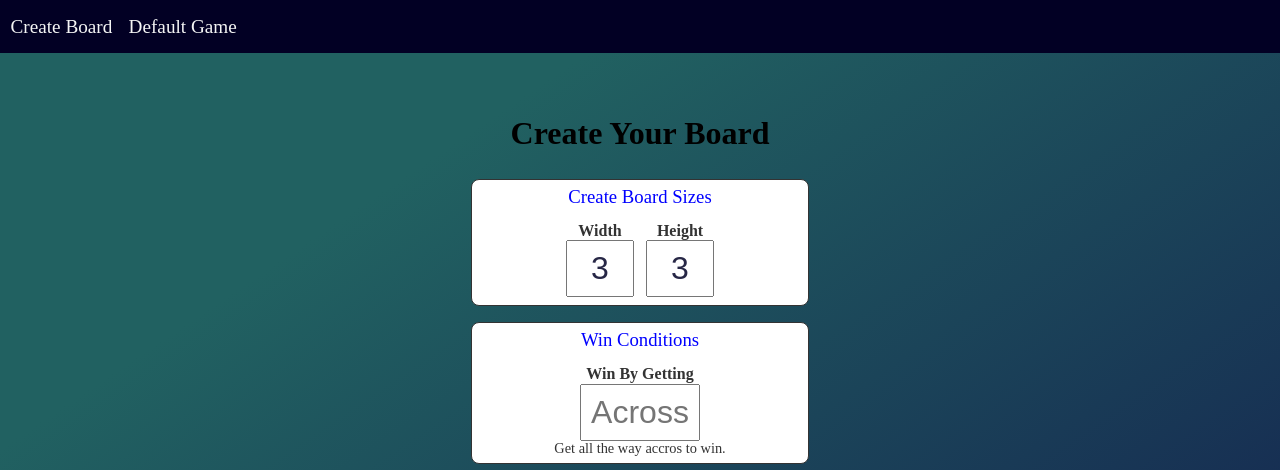
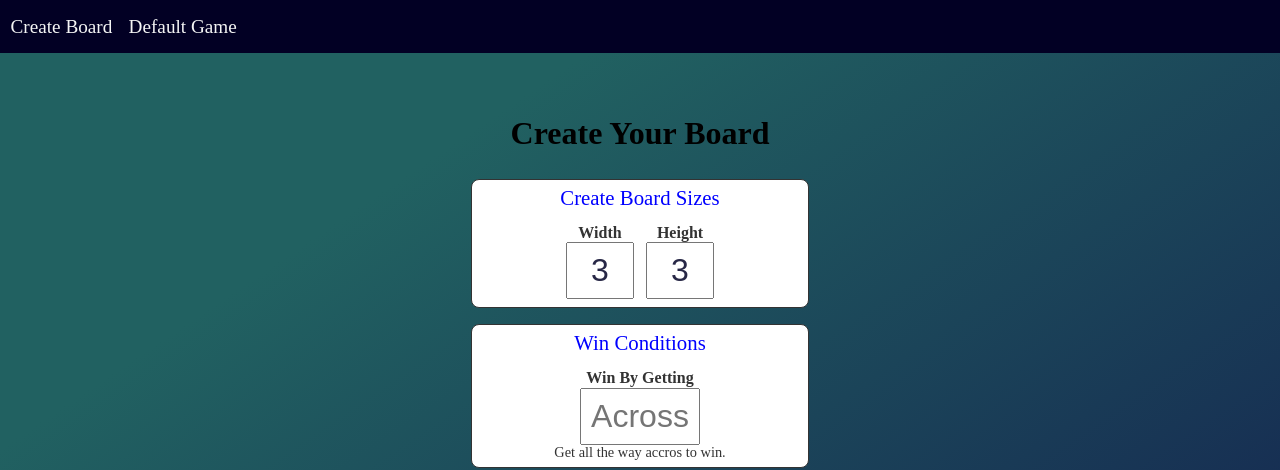
Before and after one commit to MichaelLesirge/tic-tac-toe, a plain HTML site: page HTML-CSS-JS/index.html in a window 1280 px wide. Shown: the top 470 px of the page. Drawn offline with Linux system fonts and the light colour scheme.

Commit message:
improve accessibility for no real reason

```diff
--- a/HTML-CSS-JS/index.html
+++ b/HTML-CSS-JS/index.html
@@ -7,6 +7,9 @@
 
 		<link rel="stylesheet" href="styles/main.css" />
 		<link rel="stylesheet" href="styles/index.css" />
+
+		<meta name="description" content="Play a custom TicTacToe game that I made to get better at HTML, CSS, and JavaScript. You can create a custom board size and a custom win conditions to change how the game is played.">
+		<meta name="keywords" content="TicTacToe, play, programming, HTML, CSS, JavaScript">
 
 		<link rel="shortcut icon" href="favicon.ico" type="image/x-icon" />
 
@@ -34,7 +37,7 @@
 					<h1>Create Your Board</h1>
 
 					<div class="card">
-						<h3 class="step-title">Create Board Sizes</h3>
+						<h2 class="step-title">Create Board Sizes</h2>
 						<div class="form-group">
 							<div class="input-group">
 								<label for="width">Width</label>
@@ -60,7 +63,7 @@
 					</div>
 
 					<div class="card">
-						<h3 class="step-title">Win Conditions</h3>
+						<h2 class="step-title">Win Conditions</h2>
 						<div class="form-group">
 							<div>
 								<div class="input-group">
@@ -82,7 +85,7 @@
 
 					<!--
 					<div class="card">
-					<h3 class="step-title">Players</h3>
+					<h2 class="step-title">Players</h2>
 						<div class="form-group">
 
 						</div>
--- a/HTML-CSS-JS/styles/index.css
+++ b/HTML-CSS-JS/styles/index.css
@@ -82,6 +82,7 @@
 
 .step-title {
 	color: hsl(240, 100%, 50%);
+	font-size: 1.3rem;
 	margin: 0;
 	margin-bottom: 1rem;
 	text-align: center;
```
Also changed, not shown: HTML-CSS-JS/game.html (+3 -0 lines).
